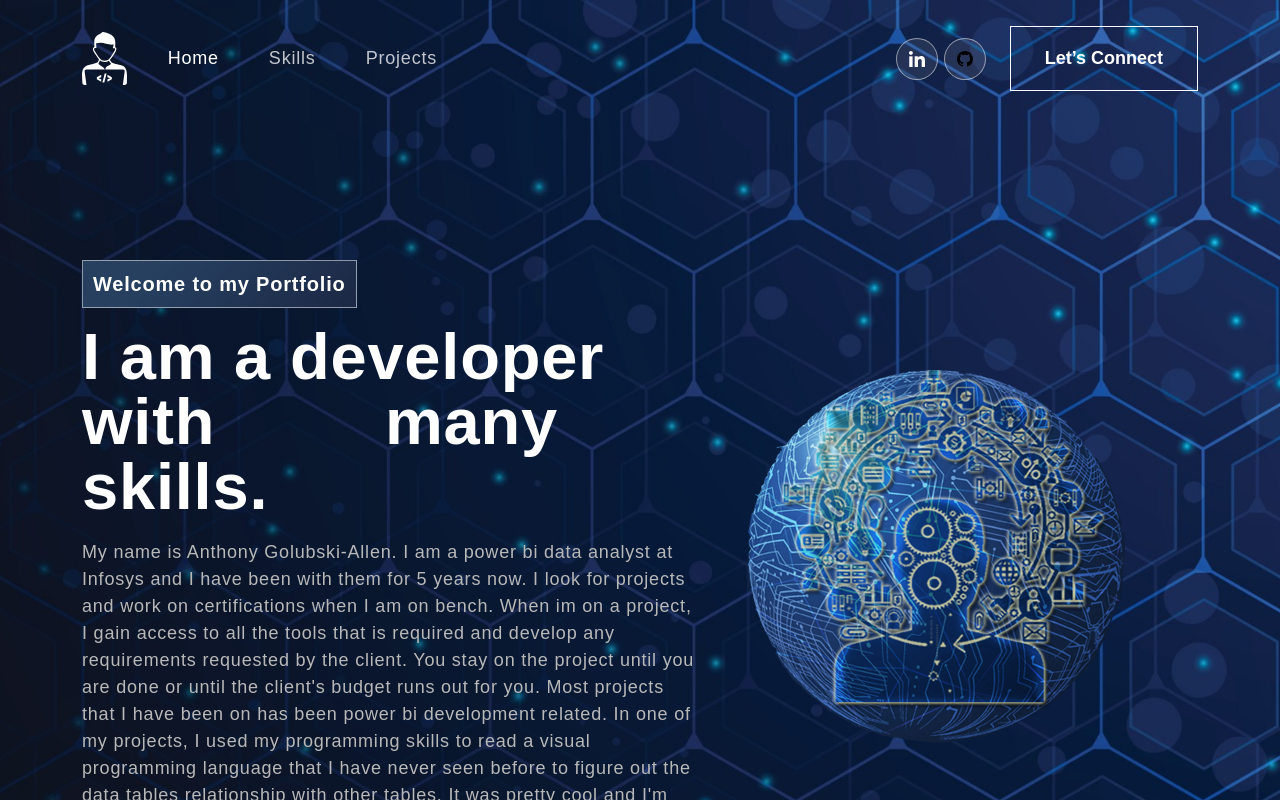
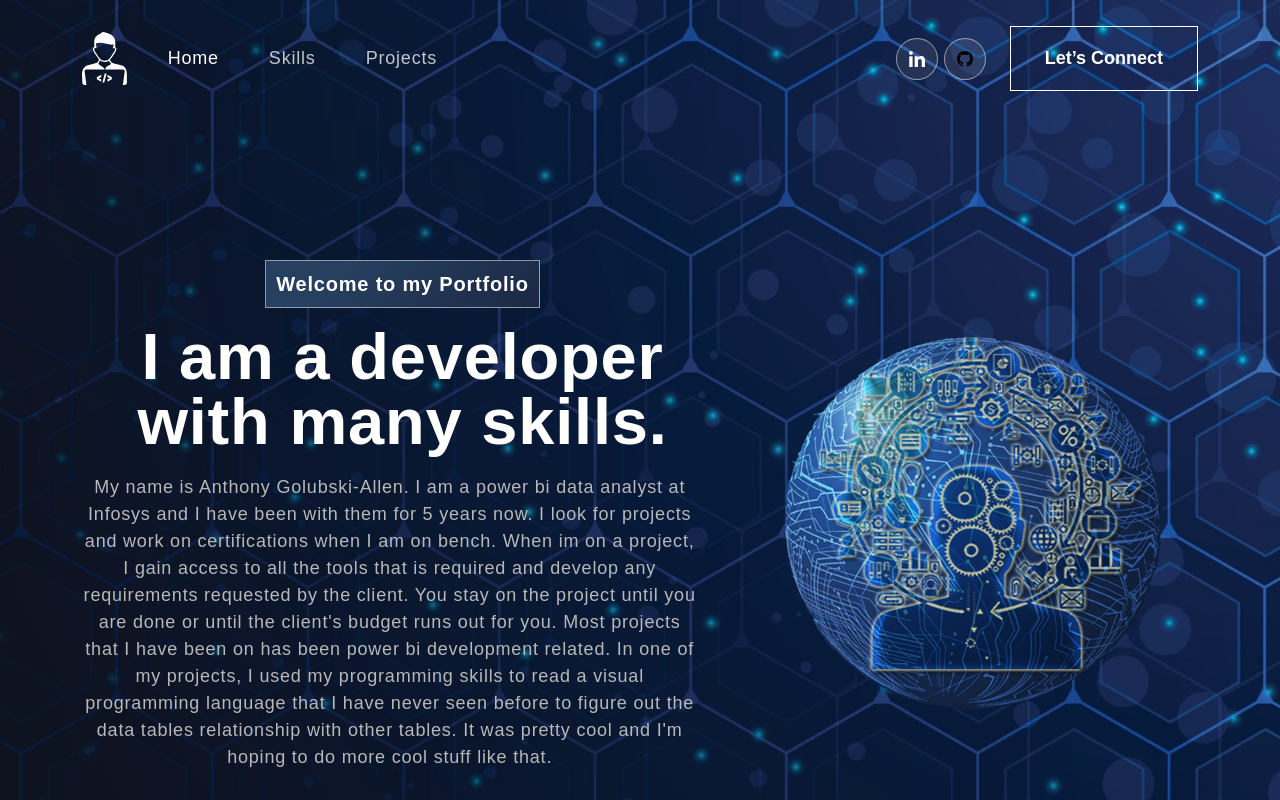
Before and after one commit to Inviernos/portfolio, a React (Create React App) app: page / in a window 1280 px wide. Shown: the top 800 px of the page. Built offline with nearby package versions, Linux system fonts and the light colour scheme.

Commit message:
Finished Last Changes

```diff
--- a/src/App.css
+++ b/src/App.css
@@ -18,6 +18,10 @@ font-face {
 }
 
 /*Default CSS*/
+
+.App {
+  text-align: center;
+}
 
 button:disabled{
   color: #121212;
--- a/src/components/Banner.tsx
+++ b/src/components/Banner.tsx
@@ -10,7 +10,7 @@ function Banner(){
                 <Row className="align-items-center">
                     <Col xs={12} md={6} xl={7}>
                         <span className="tagline">Welcome to my Portfolio</span>
-                        <h1>I am a developer with   &nbsp;&nbsp;&nbsp;&nbsp;&nbsp;&nbsp;&nbsp;&nbsp;many skills.</h1>
+                        <h1>I am a developer with many skills.</h1>
                         <p>My name is Anthony Golubski-Allen. I am a power bi data analyst at Infosys and I have been with them for 5 years now. I look for projects and work on certifications when I am on bench. When im on a project, I gain access to all the tools that is required and develop any requirements requested by the client. You stay on the project until you are done or until the client's budget runs out for you. Most projects that I have been on has been power bi development related. In one of my projects, I used my programming skills to read a visual programming language that I have never seen before to figure out the data tables relationship with other tables. It was pretty cool and I'm hoping to do more cool stuff like that.</p>
                     </Col>
                     <Col xs={12} md={6} xl={5}>
--- a/src/components/Projects.tsx
+++ b/src/components/Projects.tsx
@@ -138,7 +138,7 @@ function Projects()
                                                         <Accordion.Header  > {project.title}</Accordion.Header>
                                                         <Accordion.Body >
                                                             <div className="d-flex justify-content-between" >
-                                                            <img alt="image" style={{padding : "5px"}} width="200" height="200" src={project.imgUrl}/>
+                                                            <img alt="img" style={{padding : "5px"}} width="200" height="200" src={project.imgUrl}/>
                                                             {project.description}
                                                             </div>
                                                             {project.Sample === 'PowerBIDemo' ? <Link style={{color:"black", fontWeight:"bold"}}to="/PowerBIDemo">Click here to interact with my Power BI Demo. </Link> : ""}
@@ -163,11 +163,11 @@ function Projects()
                                                         <Accordion.Header >{project.title}</Accordion.Header>
                                                         <Accordion.Body >
                                                             <div className="d-flex justify-content-between" >
-                                                            <img alt="image" style={{padding : "5px"}} width="250" height="250" src={project.imgUrl}/>
+                                                            <img alt="img" style={{padding : "5px"}} width="250" height="250" src={project.imgUrl}/>
                                                             {project.description}
                                                             </div>
                                                             <div style={{padding : "5px"}}>
-                                                            <a href={project.gitUrl}>Link to Project</a>
+                                                            <a href={project.gitUrl} style={{color:"black", fontWeight:"bold"}}>Link to Project</a>
                                                             </div>
                                                         </Accordion.Body>
                                                         </Accordion.Item>
@@ -189,11 +189,8 @@ function Projects()
                                                         <Accordion.Header >{project.title}</Accordion.Header>
                                                         <Accordion.Body >
                                                             <div className="d-flex justify-content-between" >
-                                                            <img alt="image" style={{padding : "5px"}} width="250" height="250" src={project.imgUrl}/>
+                                                            <img alt="img" style={{padding : "5px"}} width="250" height="250" src={project.imgUrl}/>
                                                             {project.description}
-                                                            </div>
-                                                            <div style={{padding : "5px"}}>
-                                                            <a href={project.gitUrl}>Link to Project</a>
                                                             </div>
                                                         </Accordion.Body>
                                                         </Accordion.Item>
--- a/src/pages/Home.tsx
+++ b/src/pages/Home.tsx
@@ -4,6 +4,8 @@ import Skills from '../components/Skills';
 import Projects from '../components/Projects';
 import Contact from '../components/Contact';
 import Footer from '../components/Footer';
+import '../App.css';
+import 'bootstrap/dist/css/bootstrap.min.css';
 
 function Home(){
 
```
